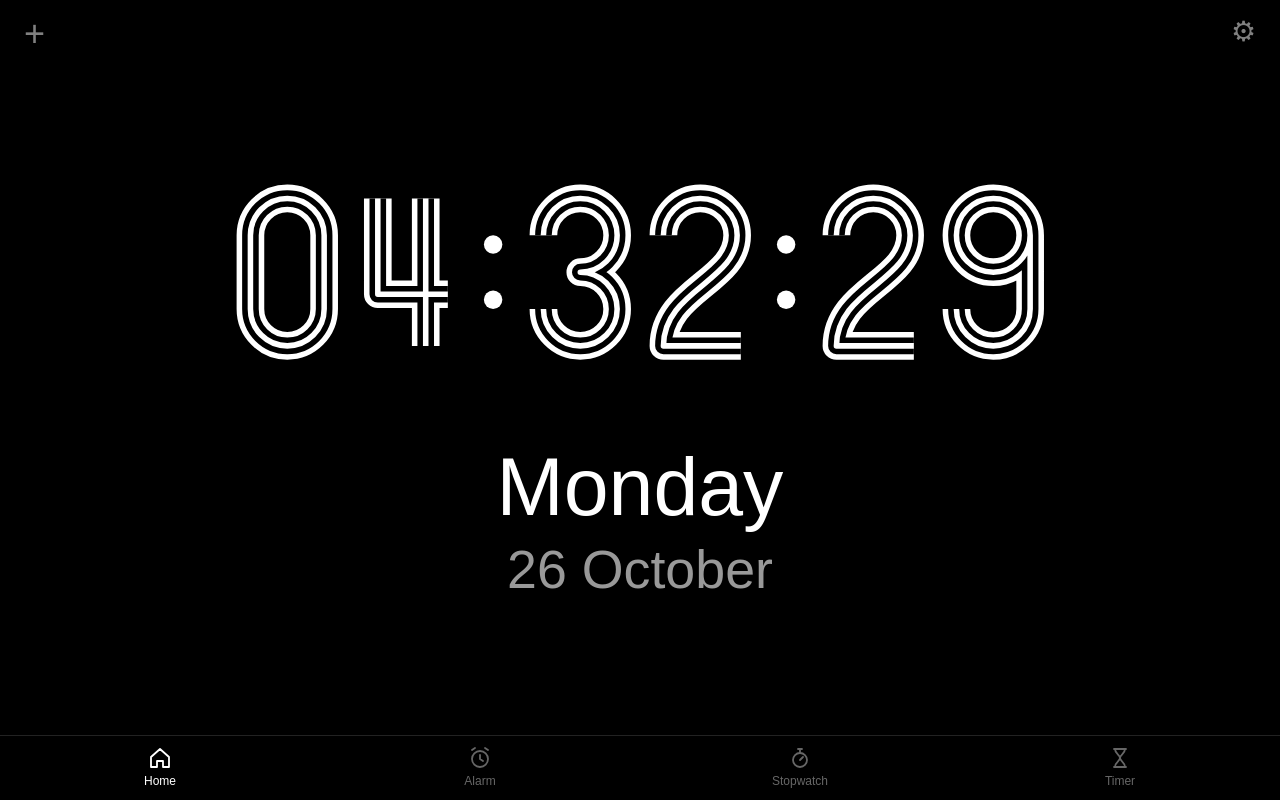
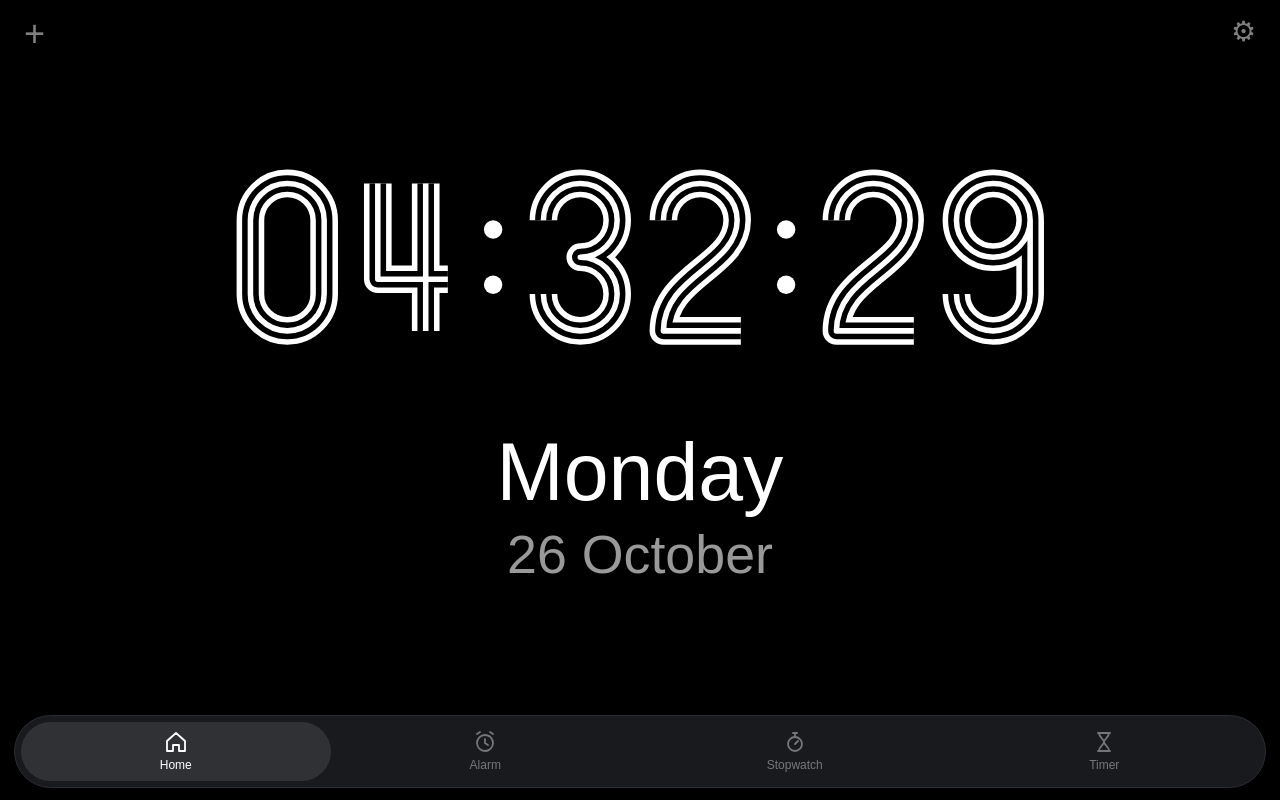
Before and after one commit to emonmiah8/Clock-App, a plain HTML site: page index.html in a window 1280 px wide. Drawn offline with Linux system fonts and the light colour scheme.

Commit message:
Update style.css

```diff
--- a/css/style.css
+++ b/css/style.css
@@ -204,3 +204,27 @@ input[type=time], input[type=number] {
 }
 #ring.open { display: flex; }
 #ringTitle { font-size: 28px; font-weight: 200; }
+/* ---- Floating capsule bar ---- */
+#nav {
+  left: 14px;
+  right: 14px;
+  bottom: calc(12px + env(safe-area-inset-bottom, 0px));
+  padding: 6px;
+  background: rgba(28, 30, 35, 0.88);
+  -webkit-backdrop-filter: blur(14px);
+  backdrop-filter: blur(14px);
+  border: 1px solid #2a2d33;
+  border-radius: 999px;
+  box-shadow: 0 8px 24px rgba(0, 0, 0, 0.5);
+}
+#nav button {
+  border-radius: 999px;
+  padding: 8px 0 9px;
+}
+#nav button.active {
+  background: rgba(255, 255, 255, 0.1);
+}
+
+/* leave room so content is not hidden behind the floating bar */
+#stage { padding-bottom: 120px; }
+.pane { padding-bottom: 120px; }
```
